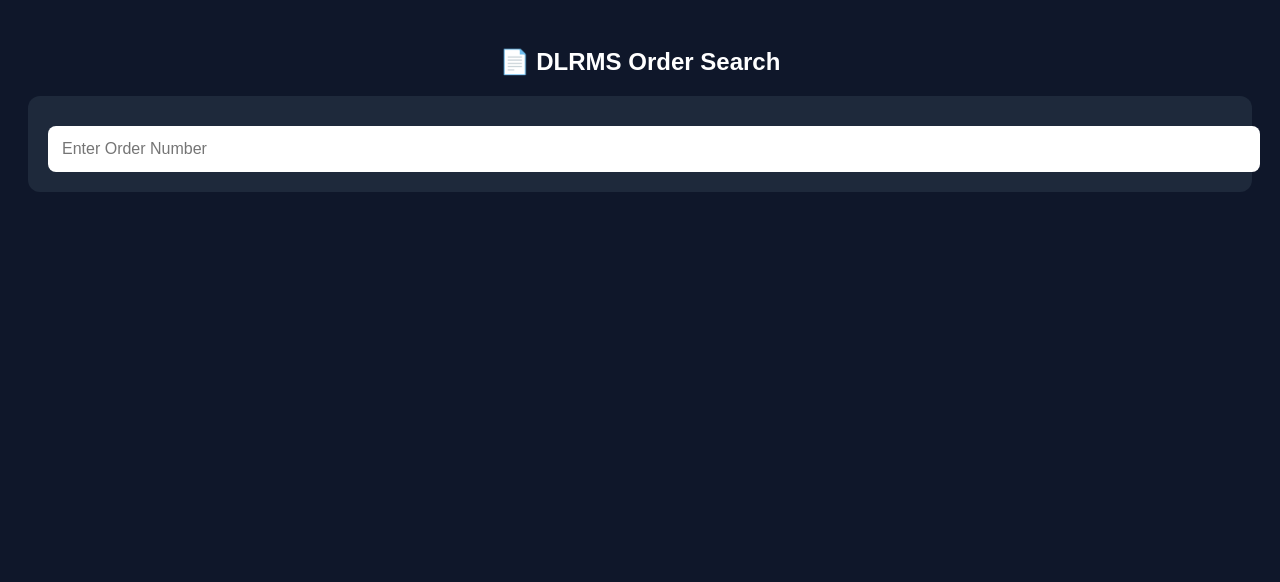
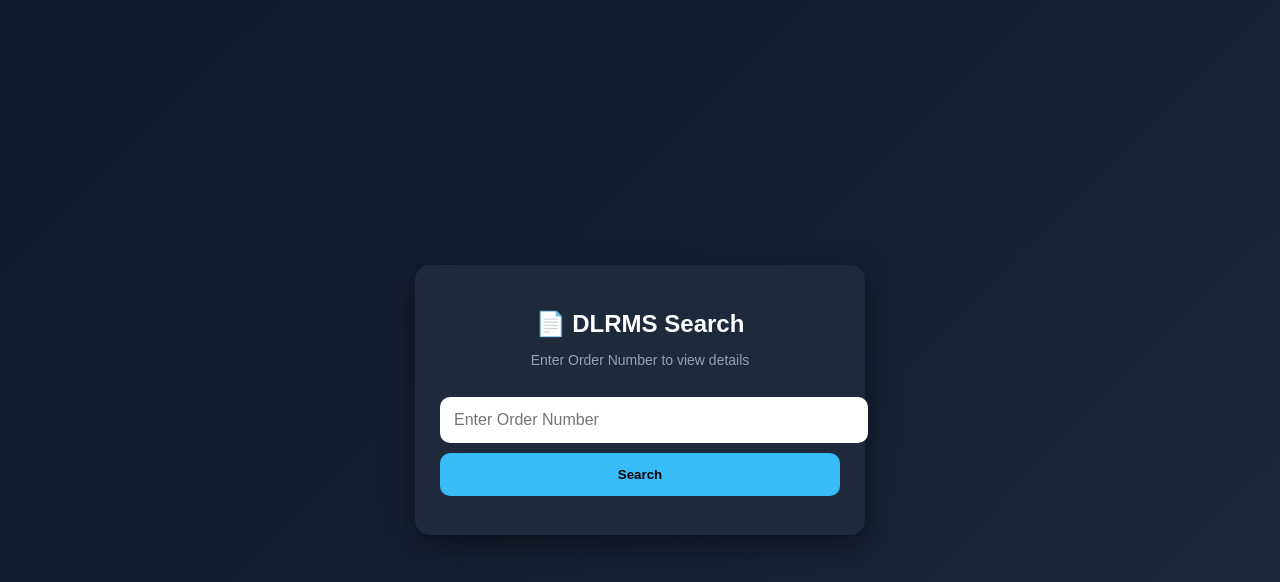
Before and after one commit to itzhossain/dlrms-panel, a website: page index.html in a window 1280 px wide. Drawn offline with Linux system fonts and the light colour scheme.

Commit message:
Update index.html

```diff
--- a/index.html
+++ b/index.html
@@ -2,56 +2,100 @@
 <html>
 <head>
 <meta name="viewport" content="width=device-width, initial-scale=1.0">
-<title>Order Search</title>
+<title>DLRMS Order Search</title>
 
 <style>
 body {
-  font-family: Arial;
-  background:#0f172a;
+  margin:0;
+  font-family: Arial, sans-serif;
+  background: linear-gradient(135deg,#0f172a,#1e293b);
   color:white;
-  padding:20px;
+  display:flex;
+  justify-content:center;
+  align-items:center;
+  height:100vh;
+}
+
+.container {
+  width:100%;
+  max-width:400px;
+  background:#1e293b;
+  padding:25px;
+  border-radius:15px;
+  box-shadow:0 10px 30px rgba(0,0,0,0.5);
   text-align:center;
 }
-.box {
-  background:#1e293b;
-  padding:20px;
-  border-radius:12px;
+
+h2 {
+  margin-bottom:10px;
 }
+
+p {
+  font-size:14px;
+  color:#94a3b8;
+}
+
 input {
   width:100%;
   padding:14px;
+  border:none;
+  border-radius:10px;
+  margin-top:15px;
+  font-size:16px;
+}
+
+button {
+  width:100%;
+  padding:14px;
+  border:none;
+  border-radius:10px;
   margin-top:10px;
-  border-radius:8px;
-  border:none;
-  font-size:16px;
+  background:#38bdf8;
+  font-weight:bold;
+  cursor:pointer;
+}
+
+button:hover {
+  background:#0ea5e9;
+}
+
+#msg {
+  margin-top:10px;
+  font-size:14px;
+  color:#38bdf8;
 }
 </style>
 
 </head>
 <body>
 
-<h2>📄 DLRMS Order Search</h2>
+<div class="container">
 
-<div class="box">
-  <input id="id" placeholder="Enter Order Number" oninput="go()">
+  <h2>📄 DLRMS Search</h2>
+  <p>Enter Order Number to view details</p>
+
+  <input id="id" placeholder="Enter Order Number">
+  <button onclick="go()">Search</button>
+
+  <p id="msg"></p>
+
 </div>
 
 <script>
-let timeout;
-
 function go(){
- clearTimeout(timeout);
-
  let id = document.getElementById('id').value;
 
- if(id.length < 5) return;
+ if(!id){
+   alert("Order number likho");
+   return;
+ }
 
- timeout = setTimeout(()=>{
-  window.open(
-   "https://citizen.dlrms.land.gov.bd/?ORDER_ID_FOR_DETAILS=" + id,
-   "_blank"
-  );
- }, 800);
+ document.getElementById('msg').innerText = "Opening...";
+
+ setTimeout(()=>{
+   window.location.href =
+   "https://citizen.dlrms.land.gov.bd/?ORDER_ID_FOR_DETAILS=" + id;
+ }, 500);
 }
 </script>
 
```
